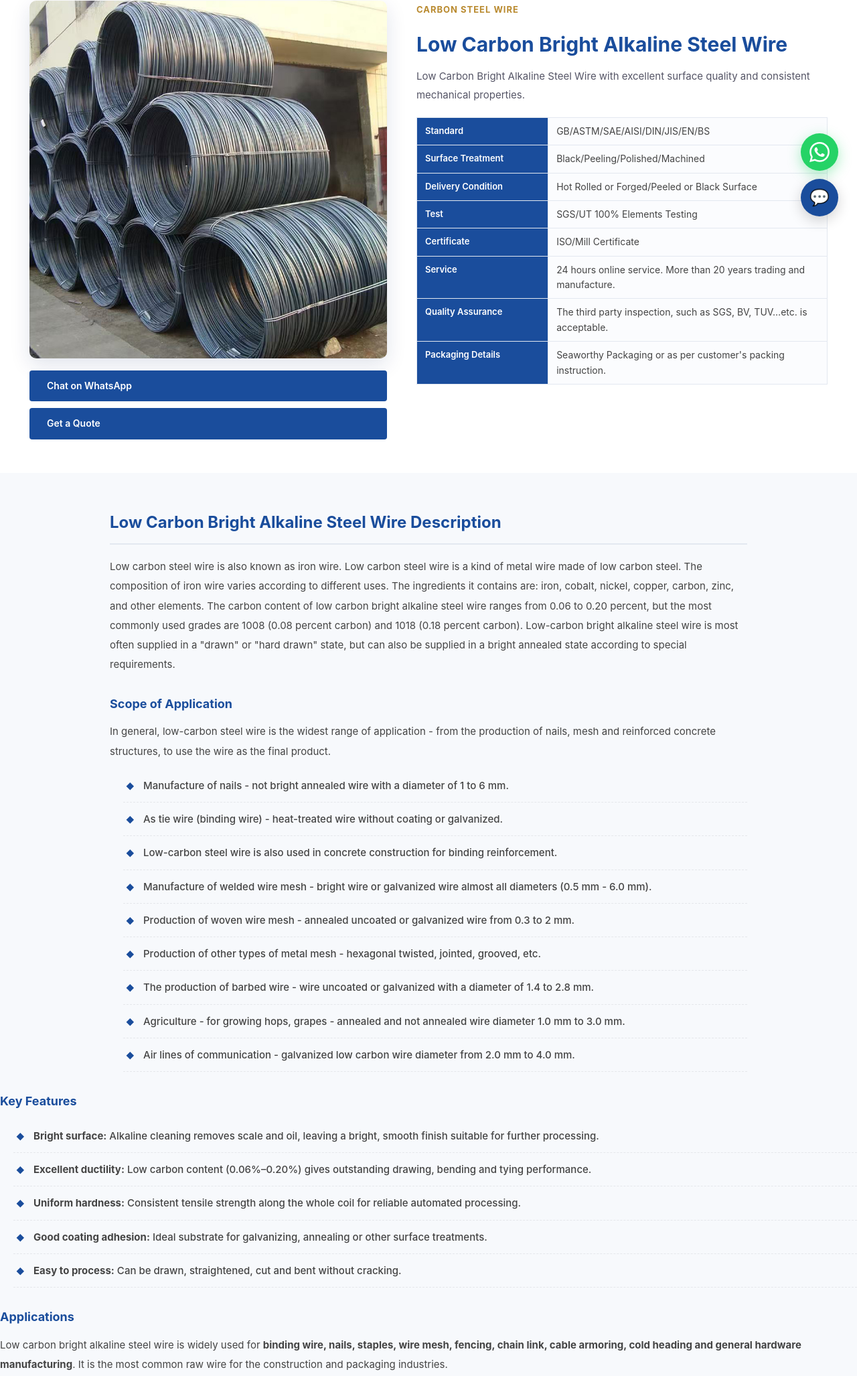
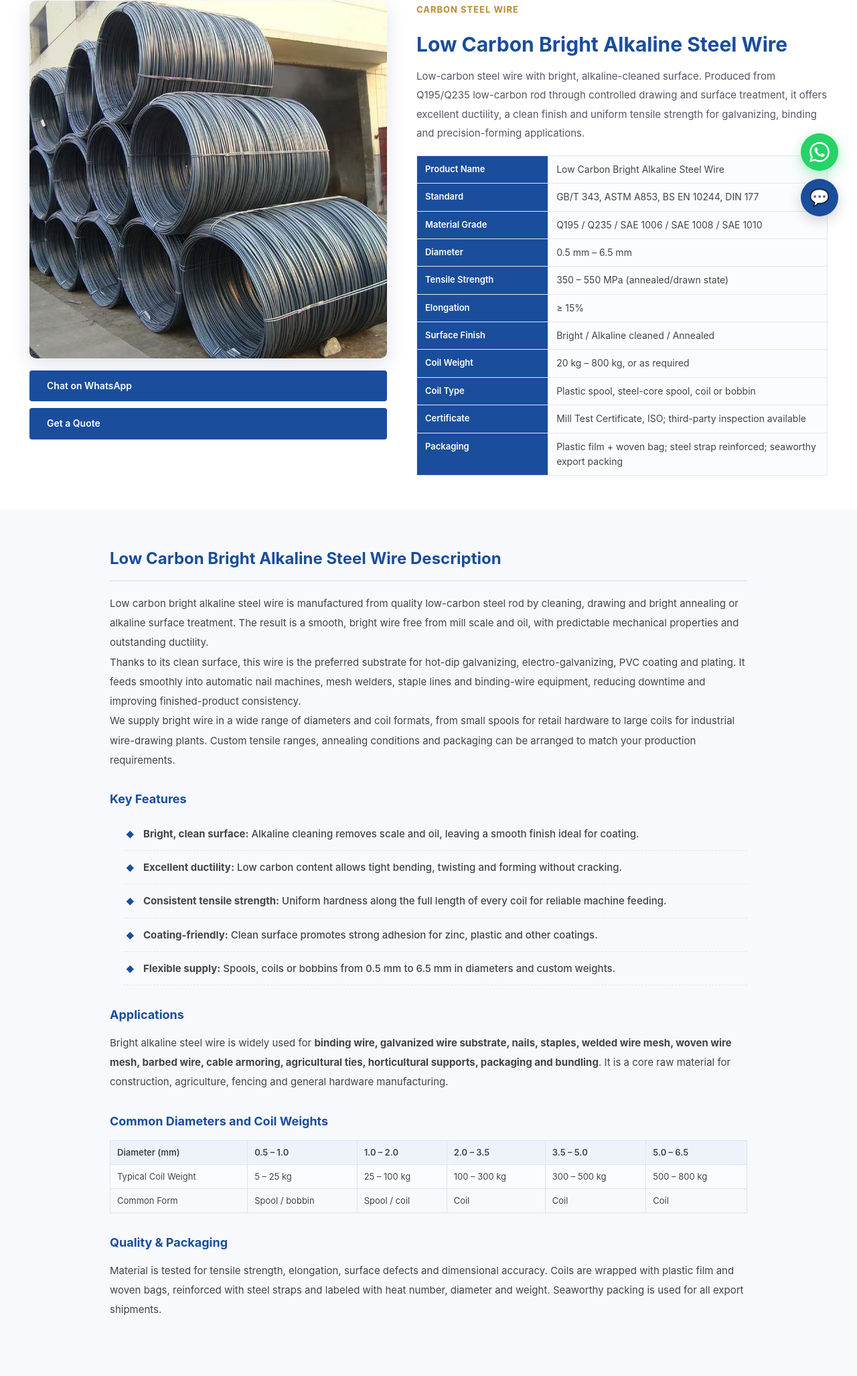
Before and after one commit to SDSTARK/stark-steel, a plain HTML site: page product-02.html in a window 1280 px wide. Shown: the part 449-2503 px from the top of the page at 67% size. Drawn offline with Linux system fonts and the light colour scheme.

Commit message:
rewrite low carbon bright wire page: accurate specs, features, applications

```diff
--- a/product-02.html
+++ b/product-02.html
@@ -5,7 +5,7 @@
 <meta name="viewport" content="width=device-width, initial-scale=1.0">
 <title>Low Carbon Bright Alkaline Steel Wire - Shandong Stark Steel Co., Ltd.</title>
 <meta name="keywords" content="Low Carbon Bright Alkaline Steel Wire, Carbon Steel Wire, Shandong Stark Steel, Carbon Steel, Galvanized Steel, Stainless Steel, Aluminum, Corrugated Board">
-<meta name="description" content="Low Carbon Bright Alkaline Steel Wire with excellent surface quality and consistent mechanical properties.">
+<meta name="description" content="Low carbon bright alkaline steel wire with clean surface and consistent mechanical properties for binding, mesh, nails and galvanizing.">
 <link rel="stylesheet" href="css/style.css">
 </head>
 <body>
@@ -67,16 +67,19 @@
     <div class="pd-info">
       <span class="overline">Carbon Steel Wire</span>
       <h1>Low Carbon Bright Alkaline Steel Wire</h1>
-      <p class="pd-summary">Low Carbon Bright Alkaline Steel Wire with excellent surface quality and consistent mechanical properties.</p>
+      <p class="pd-summary">Low-carbon steel wire with bright, alkaline-cleaned surface. Produced from Q195/Q235 low-carbon rod through controlled drawing and surface treatment, it offers excellent ductility, a clean finish and uniform tensile strength for galvanizing, binding and precision-forming applications.</p>
       <table class="pd-table">
-<tr><th>Standard</th><td>GB/ASTM/SAE/AISI/DIN/JIS/EN/BS</td></tr>
-<tr><th>Surface Treatment</th><td>Black/Peeling/Polished/Machined</td></tr>
-<tr><th>Delivery Condition</th><td>Hot Rolled or Forged/Peeled or Black Surface</td></tr>
-<tr><th>Test</th><td>SGS/UT 100% Elements Testing</td></tr>
-<tr><th>Certificate</th><td>ISO/Mill Certificate</td></tr>
-<tr><th>Service</th><td>24 hours online service. More than 20 years trading and manufacture.</td></tr>
-<tr><th>Quality Assurance</th><td>The third party inspection, such as SGS, BV, TUV…etc. is acceptable.</td></tr>
-<tr><th>Packaging Details</th><td>Seaworthy Packaging or as per customer's packing instruction.</td></tr>
+<tr><th>Product Name</th><td>Low Carbon Bright Alkaline Steel Wire</td></tr>
+<tr><th>Standard</th><td>GB/T 343, ASTM A853, BS EN 10244, DIN 177</td></tr>
+<tr><th>Material Grade</th><td>Q195 / Q235 / SAE 1006 / SAE 1008 / SAE 1010</td></tr>
+<tr><th>Diameter</th><td>0.5 mm – 6.5 mm</td></tr>
+<tr><th>Tensile Strength</th><td>350 – 550 MPa (annealed/drawn state)</td></tr>
+<tr><th>Elongation</th><td>≥ 15%</td></tr>
+<tr><th>Surface Finish</th><td>Bright / Alkaline cleaned / Annealed</td></tr>
+<tr><th>Coil Weight</th><td>20 kg – 800 kg, or as required</td></tr>
+<tr><th>Coil Type</th><td>Plastic spool, steel-core spool, coil or bobbin</td></tr>
+<tr><th>Certificate</th><td>Mill Test Certificate, ISO; third-party inspection available</td></tr>
+<tr><th>Packaging</th><td>Plastic film + woven bag; steel strap reinforced; seaworthy export packing</td></tr>
       </table>
     </div>
   </div>
@@ -86,40 +89,49 @@
 <section class="pd-desc">
   <div class="container">
     <h2>Low Carbon Bright Alkaline Steel Wire Description</h2>
-    <p>Low carbon steel wire is also known as iron wire. Low carbon steel wire is a kind of metal wire made of low carbon steel. The composition of iron wire varies according to different uses. The ingredients it contains are: iron, cobalt, nickel, copper, carbon, zinc, and other elements. The carbon content of low carbon bright alkaline steel wire ranges from 0.06 to 0.20 percent, but the most commonly used grades are 1008 (0.08 percent carbon) and 1018 (0.18 percent carbon). Low-carbon bright alkaline steel wire is most often supplied in a "drawn" or "hard drawn" state, but can also be supplied in a bright annealed state according to special requirements.</p><h3>Scope of Application</h3>
-<p>In general, low-carbon steel wire is the widest range of application - from the production of nails, mesh and reinforced concrete structures, to use the wire as the final product.</p>
-<ul class="core-list">
-<li>Manufacture of nails - not bright annealed wire with a diameter of 1 to 6 mm.</li>
-<li>As tie wire (binding wire) - heat-treated wire without coating or galvanized.</li>
-<li>Low-carbon steel wire is also used in concrete construction for binding reinforcement.</li>
-<li>Manufacture of welded wire mesh - bright wire or galvanized wire almost all diameters (0.5 mm - 6.0 mm).</li>
-<li>Production of woven wire mesh - annealed uncoated or galvanized wire from 0.3 to 2 mm.</li>
-<li>Production of other types of metal mesh - hexagonal twisted, jointed, grooved, etc.</li>
-<li>The production of barbed wire - wire uncoated or galvanized with a diameter of 1.4 to 2.8 mm.</li>
-<li>Agriculture - for growing hops, grapes - annealed and not annealed wire diameter 1.0 mm to 3.0 mm.</li>
-<li>Air lines of communication - galvanized low carbon wire diameter from 2.0 mm to 4.0 mm.</li>
-</ul>
-  </div>
-
+<p>Low carbon bright alkaline steel wire is manufactured from quality low-carbon steel rod by cleaning, drawing and bright annealing or alkaline surface treatment. The result is a smooth, bright wire free from mill scale and oil, with predictable mechanical properties and outstanding ductility.</p>
+<p>Thanks to its clean surface, this wire is the preferred substrate for hot-dip galvanizing, electro-galvanizing, PVC coating and plating. It feeds smoothly into automatic nail machines, mesh welders, staple lines and binding-wire equipment, reducing downtime and improving finished-product consistency.</p>
+<p>We supply bright wire in a wide range of diameters and coil formats, from small spools for retail hardware to large coils for industrial wire-drawing plants. Custom tensile ranges, annealing conditions and packaging can be arranged to match your production requirements.</p>
     <h3 data-i18n="pdKeyFeatures">Key Features</h3>
     <ul class="core-list">
-<li><strong>Bright surface:</strong> Alkaline cleaning removes scale and oil, leaving a bright, smooth finish suitable for further processing.</li>
-<li><strong>Excellent ductility:</strong> Low carbon content (0.06%–0.20%) gives outstanding drawing, bending and tying performance.</li>
-<li><strong>Uniform hardness:</strong> Consistent tensile strength along the whole coil for reliable automated processing.</li>
-<li><strong>Good coating adhesion:</strong> Ideal substrate for galvanizing, annealing or other surface treatments.</li>
-<li><strong>Easy to process:</strong> Can be drawn, straightened, cut and bent without cracking.</li>
+<li><strong>Bright, clean surface:</strong> Alkaline cleaning removes scale and oil, leaving a smooth finish ideal for coating.</li>
+<li><strong>Excellent ductility:</strong> Low carbon content allows tight bending, twisting and forming without cracking.</li>
+<li><strong>Consistent tensile strength:</strong> Uniform hardness along the full length of every coil for reliable machine feeding.</li>
+<li><strong>Coating-friendly:</strong> Clean surface promotes strong adhesion for zinc, plastic and other coatings.</li>
+<li><strong>Flexible supply:</strong> Spools, coils or bobbins from 0.5 mm to 6.5 mm in diameters and custom weights.</li>
     </ul>
     <h3 data-i18n="pdApplications">Applications</h3>
-<p>Low carbon bright alkaline steel wire is widely used for <strong>binding wire, nails, staples, wire mesh, fencing, chain link, cable armoring, cold heading and general hardware manufacturing</strong>. It is the most common raw wire for the construction and packaging industries.</p>
-<h3>Available Sizes</h3>
+    <p>Bright alkaline steel wire is widely used for <strong>binding wire, galvanized wire substrate, nails, staples, welded wire mesh, woven wire mesh, barbed wire, cable armoring, agricultural ties, horticultural supports, packaging and bundling</strong>. It is a core raw material for construction, agriculture, fencing and general hardware manufacturing.</p>
+    <h3>Common Diameters and Coil Weights</h3>
     <table class="pd-table-extra">
-<tr><th>Diameter (mm)</th><td>0.5 – 6.5</td></tr>
-<tr><th>Coil Weight</th><td>20kg – 800kg per coil, or as required</td></tr>
-<tr><th>Grade</th><td>SAE 1006 / 1008 / 1010 / 1018 / Q195 / Q235</td></tr>
-<tr><th>Surface</th><td>Bright / Alkaline / Annealed / Galvanized</td></tr>
+<tr>
+<th>Diameter (mm)</th>
+<th>0.5 – 1.0</th>
+<th>1.0 – 2.0</th>
+<th>2.0 – 3.5</th>
+<th>3.5 – 5.0</th>
+<th>5.0 – 6.5</th>
+</tr>
+<tr>
+<td>Typical Coil Weight</td>
+<td>5 – 25 kg</td>
+<td>25 – 100 kg</td>
+<td>100 – 300 kg</td>
+<td>300 – 500 kg</td>
+<td>500 – 800 kg</td>
+</tr>
+<tr>
+<td>Common Form</td>
+<td>Spool / bobbin</td>
+<td>Spool / coil</td>
+<td>Coil</td>
+<td>Coil</td>
+<td>Coil</td>
+</tr>
     </table>
     <h3 data-i18n="pdQuality">Quality &amp; Packaging</h3>
-<p>Tested for tensile strength, elongation and zinc adhesion per ASTM or GB standards. Packaging: plastic film wrapping with woven bag, steel strap reinforced coils, seaworthy export packing.</p>
+    <p>Material is tested for tensile strength, elongation, surface defects and dimensional accuracy. Coils are wrapped with plastic film and woven bags, reinforced with steel straps and labeled with heat number, diameter and weight. Seaworthy packing is used for all export shipments.</p>
+  </div>
 </section>
 
 <section class="products-section" style="background:#f7f9fc;padding:50px 0;">
@@ -238,8 +250,8 @@
         <div class="social">
           <a href="#">f</a>
           <a href="#">in</a>
-          <a href="#">𝕏</a>
-          <a href="#">▶</a>
+          <a href="#">&#120143;</a>
+          <a href="#">&#9654;</a>
         </div>
       </div>
       <div class="footer-col">
@@ -264,22 +276,22 @@
       </div>
       <div class="footer-col">
         <h4 data-i18n="footerContact">Contact</h4>
-        <p>📞 +86 18954492649</p>
+        <p>&#128222; +86 18954492649</p>
         <a class="wa-link" href="https://wa.me/8618954492649" target="_blank" rel="noopener" title="Chat on WhatsApp"><svg viewBox="0 0 24 24" fill="currentColor" aria-hidden="true"><path d="M17.472 14.382c-.297-.149-1.758-.867-2.03-.967-.273-.099-.471-.148-.67.15-.197.297-.767.966-.94 1.164-.173.199-.347.223-.644.075-.297-.15-1.255-.463-2.39-1.475-.883-.788-1.48-1.761-1.653-2.059-.173-.297-.018-.458.13-.606.134-.133.298-.347.446-.52.149-.174.198-.298.298-.497.099-.198.05-.371-.025-.52-.075-.149-.669-1.612-.916-2.207-.242-.579-.487-.5-.669-.51-.173-.008-.371-.01-.57-.01-.198 0-.52.074-.792.372-.272.297-1.04 1.016-1.04 2.479 0 1.462 1.065 2.875 1.213 3.074.149.198 2.096 3.2 5.077 4.487.709.306 1.262.489 1.694.625.712.227 1.36.195 1.871.118.571-.085 1.758-.719 2.006-1.413.248-.694.248-1.289.173-1.413-.074-.124-.272-.198-.57-.347m-5.421 7.403h-.004a9.87 9.87 0 01-5.031-1.378l-.361-.214-3.741.982.998-3.648-.235-.374a9.86 9.86 0 01-1.51-5.26c.001-5.45 4.436-9.884 9.888-9.884 2.64 0 5.122 1.03 6.988 2.898a9.825 9.825 0 012.893 6.994c-.003 5.45-4.437 9.884-9.885 9.884m8.413-18.297A11.815 11.815 0 0012.05 0C5.495 0 .16 5.335.157 11.892c0 2.096.547 4.142 1.588 5.945L.057 24l6.305-1.654a11.882 11.882 0 005.683 1.448h.005c6.554 0 11.89-5.335 11.893-11.893a11.821 11.821 0 00-3.48-8.413z"/></svg>WhatsApp</a>
-        <p>📧 esmestarksteel@163.com</p>
-        <p>👤 Tobey / Sales Manager</p>
-        <p>📍 Shandong Province, Liaocheng, Economic and Technological Development Zone</p>
+        <p>&#128231; esmestarksteel@163.com</p>
+        <p>&#128100; Tobey / Sales Manager</p>
+        <p>&#128205; Shandong Province, Liaocheng, Economic and Technological Development Zone</p>
       </div>
     </div>
     <div class="footer-bottom">
-      <p>© 2026 Shandong Stark Steel Co., Ltd. <span data-i18n="footerCopyright">All Rights Reserved.</span></p>
+      <p>&#169; 2026 Shandong Stark Steel Co., Ltd. <span data-i18n="footerCopyright">All Rights Reserved.</span></p>
     </div>
   </div>
 </footer>
 
 <!-- Floating Contact -->
 <a href="https://wa.me/8618954492649" class="float-wa" target="_blank" rel="noopener" title="Chat on WhatsApp"><svg viewBox="0 0 24 24" fill="currentColor" aria-hidden="true"><path d="M17.472 14.382c-.297-.149-1.758-.867-2.03-.967-.273-.099-.471-.148-.67.15-.197.297-.767.966-.94 1.164-.173.199-.347.223-.644.075-.297-.15-1.255-.463-2.39-1.475-.883-.788-1.48-1.761-1.653-2.059-.173-.297-.018-.458.13-.606.134-.133.298-.347.446-.52.149-.174.198-.298.298-.497.099-.198.05-.371-.025-.52-.075-.149-.669-1.612-.916-2.207-.242-.579-.487-.5-.669-.51-.173-.008-.371-.01-.57-.01-.198 0-.52.074-.792.372-.272.297-1.04 1.016-1.04 2.479 0 1.462 1.065 2.875 1.213 3.074.149.198 2.096 3.2 5.077 4.487.709.306 1.262.489 1.694.625.712.227 1.36.195 1.871.118.571-.085 1.758-.719 2.006-1.413.248-.694.248-1.289.173-1.413-.074-.124-.272-.198-.57-.347m-5.421 7.403h-.004a9.87 9.87 0 01-5.031-1.378l-.361-.214-3.741.982.998-3.648-.235-.374a9.86 9.86 0 01-1.51-5.26c.001-5.45 4.436-9.884 9.888-9.884 2.64 0 5.122 1.03 6.988 2.898a9.825 9.825 0 012.893 6.994c-.003 5.45-4.437 9.884-9.885 9.884m8.413-18.297A11.815 11.815 0 0012.05 0C5.495 0 .16 5.335.157 11.892c0 2.096.547 4.142 1.588 5.945L.057 24l6.305-1.654a11.882 11.882 0 005.683 1.448h.005c6.554 0 11.89-5.335 11.893-11.893a11.821 11.821 0 00-3.48-8.413z"/></svg></a>
-<a href="contact.html" class="float-contact" title="Send Inquiry">💬</a>
+<a href="contact.html" class="float-contact" title="Send Inquiry">&#128172;</a>
 
 <script src="js/script.js"></script>
 <script src="js/i18n.js"></script>
```
Lines whose indentation alone changed are shown as unchanged.
